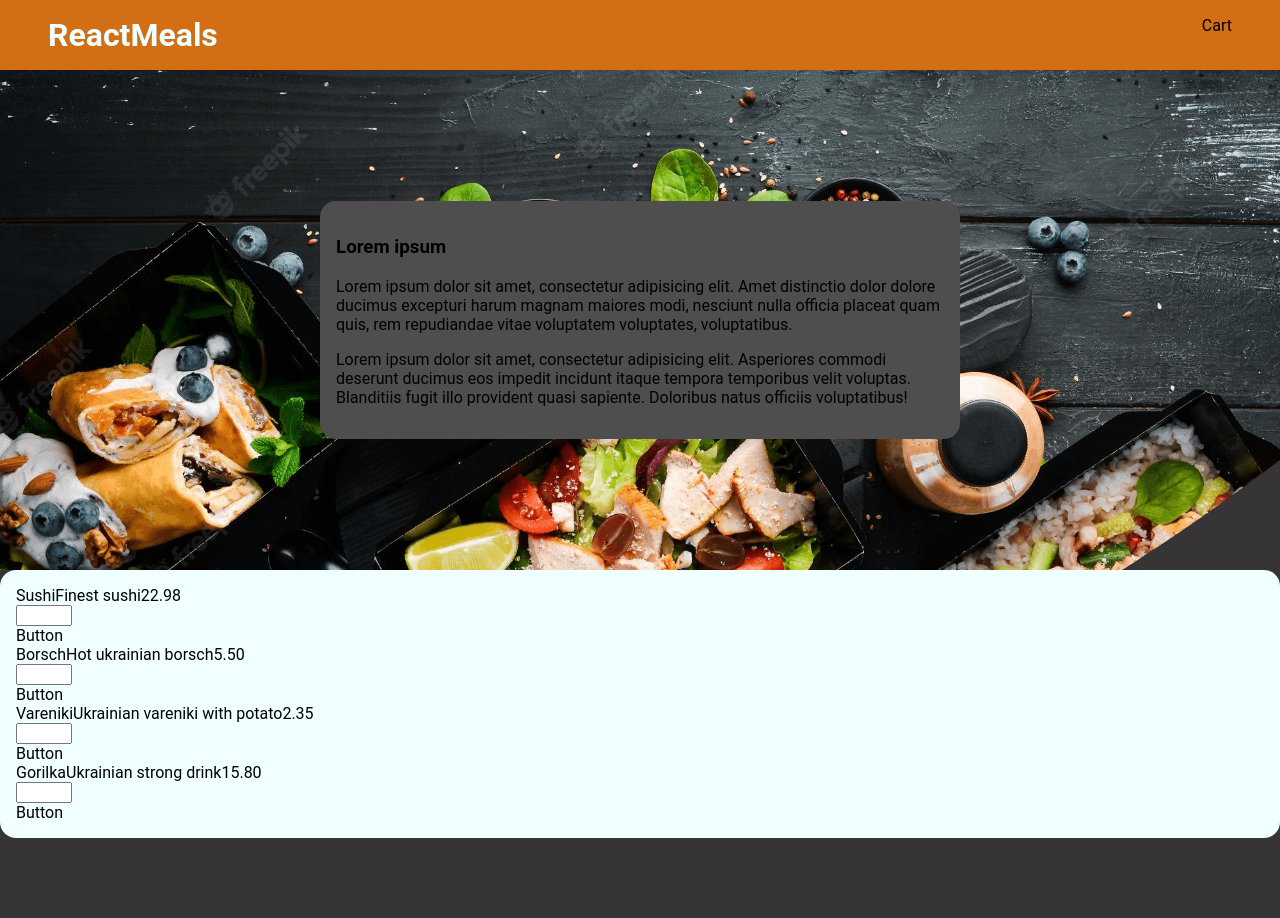
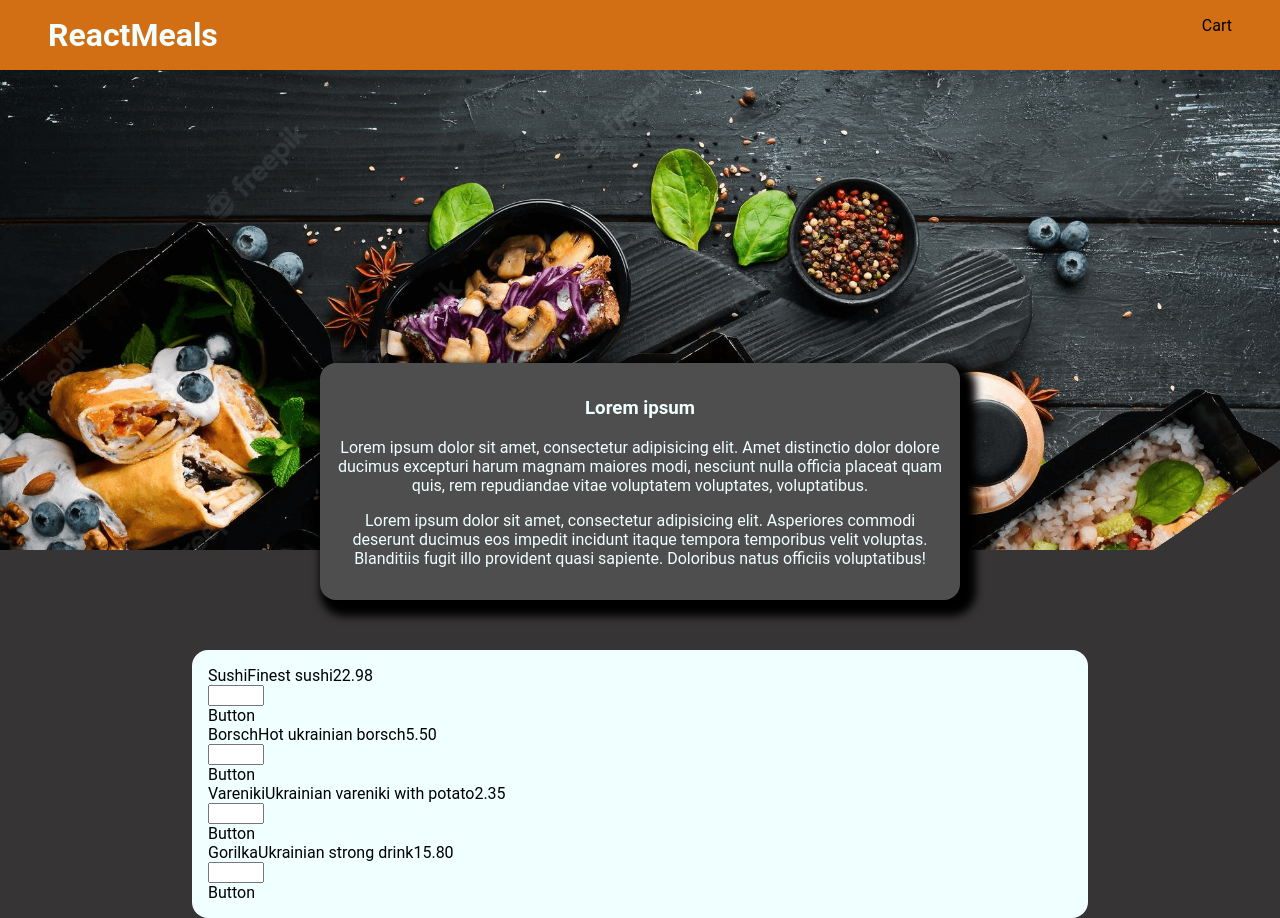
Before and after one commit to alexyatsik/food-order-app, a React (Create React App) app: page / in a window 1280 px wide. Before the commit the page ends 838 px from the top, so only its background shows below. Built offline with nearby package versions, Linux system fonts and the light colour scheme; the HTML template or start-up script is replaced by a standard one.

Commit message:
save state

```diff
--- a/src/components/Hero/Hero.js
+++ b/src/components/Hero/Hero.js
@@ -5,10 +5,10 @@
 const Hero = () => {
   return (
     <div className={styles.hero}>
-      <Card className={styles['card-customize']}>
-        <h3>Lorem ipsum</h3>
-        <p>Lorem ipsum dolor sit amet, consectetur adipisicing elit. Amet distinctio dolor dolore ducimus excepturi harum magnam maiores modi, nesciunt nulla officia placeat quam quis, rem repudiandae vitae voluptatem voluptates, voluptatibus.</p>
-        <p>Lorem ipsum dolor sit amet, consectetur adipisicing elit. Asperiores commodi deserunt ducimus eos impedit incidunt itaque tempora temporibus velit voluptas. Blanditiis fugit illo provident quasi sapiente. Doloribus natus officiis voluptatibus!</p>
+      <Card className={styles['card']}>
+        <h3 className={styles['card__header']}>Lorem ipsum</h3>
+        <p className={styles['card__paragraph']}>Lorem ipsum dolor sit amet, consectetur adipisicing elit. Amet distinctio dolor dolore ducimus excepturi harum magnam maiores modi, nesciunt nulla officia placeat quam quis, rem repudiandae vitae voluptatem voluptates, voluptatibus.</p>
+        <p className={styles['card__paragraph']}>Lorem ipsum dolor sit amet, consectetur adipisicing elit. Asperiores commodi deserunt ducimus eos impedit incidunt itaque tempora temporibus velit voluptas. Blanditiis fugit illo provident quasi sapiente. Doloribus natus officiis voluptatibus!</p>
       </Card>
     </div>
   );
--- a/src/components/Hero/Hero.module.css
+++ b/src/components/Hero/Hero.module.css
@@ -1,17 +1,29 @@
 .hero {
+    position: relative;
+
     width: 100%;
-    height: 500px;
+    height: 480px;
+    margin-bottom: 100px;
     background-image: url(../../assets/images/hero.png);
     background-repeat: no-repeat;
     background-size: cover;
-
-    display: flex;
-    justify-content: center;
-    align-items: center;
 }
 
-.card-customize {
+.card {
+    position: absolute;
+    left: 50%;
+    transform: translateX(-50%);
+    bottom: -50px;
+
     height: fit-content;
     width: 50%;
     background-color: #4f4e4e;
+
+    box-shadow: 8px 8px 8px 8px;
 }
+
+.card__header,
+.card__paragraph {
+    color: azure;
+    text-align: center;
+}
--- a/src/components/Menu/Menu.js
+++ b/src/components/Menu/Menu.js
@@ -5,7 +5,7 @@
 
 const Menu = (props) => {
   return (
-    <Card>
+    <Card className={styles['card-customize']}>
       <ul>
         {props.menuCatalogue.map((item) => (
           <li key={item.id}>
--- a/src/components/Menu/Menu.module.css
+++ b/src/components/Menu/Menu.module.css
@@ -0,0 +1,4 @@
+.card-customize {
+    margin: 0 auto;
+    width: 70%;
+}
```
